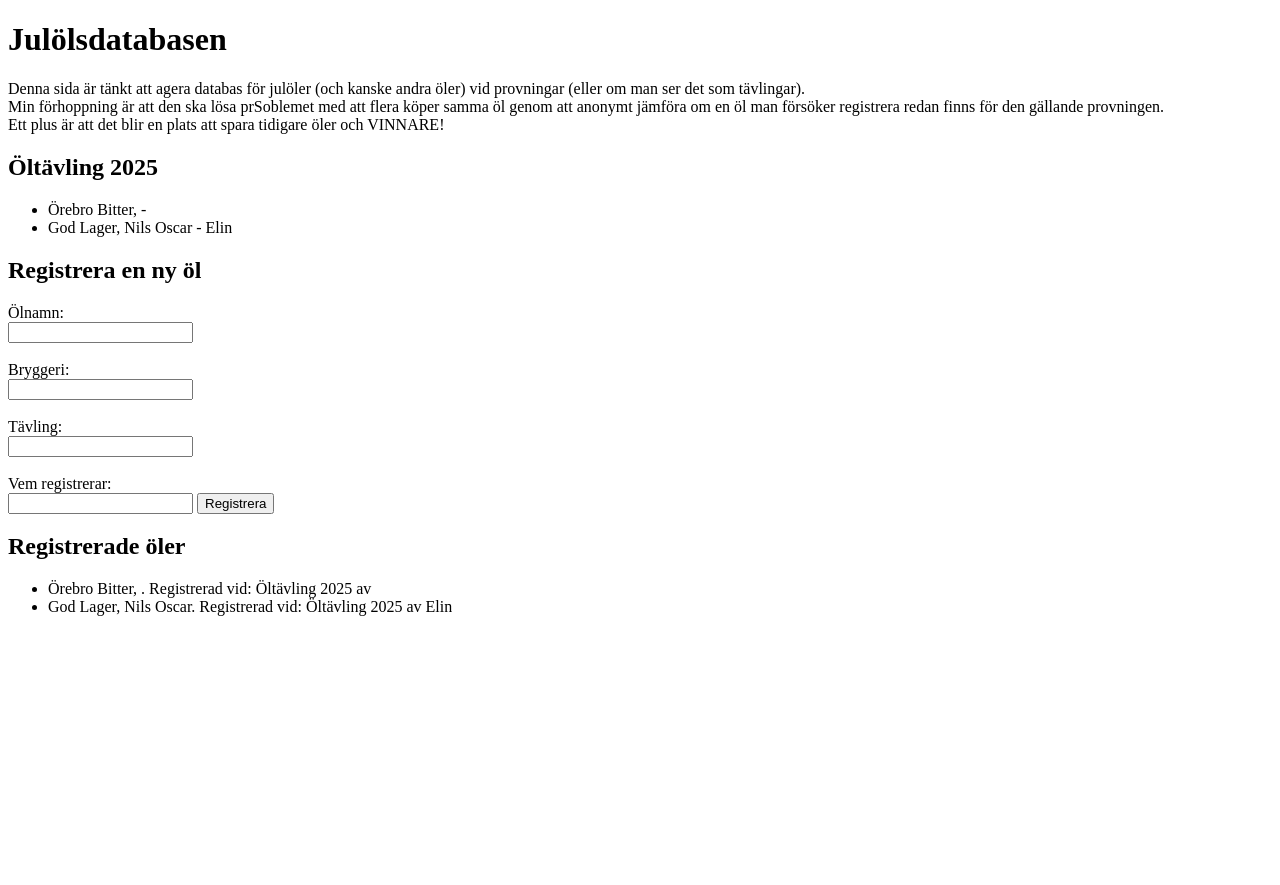
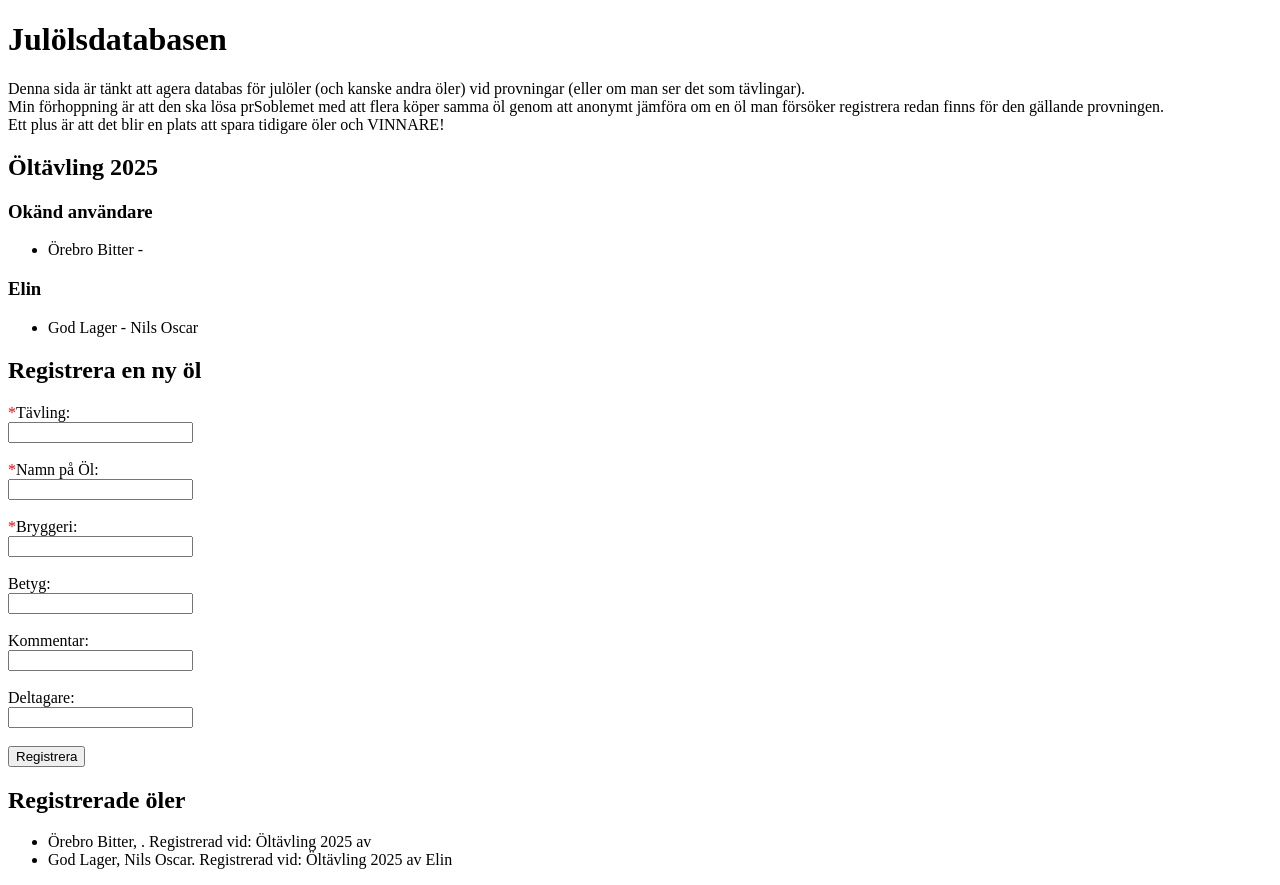
Before and after one commit to gstvsnd/Ol_databasen_ws, a Flask app: page / in a window 1280 px wide. Before the commit the page ends 616 px from the top, so only its background shows below. Run offline with Flask 3, Linux system fonts and the light colour scheme.

Commit message:
Lite mer genomtänkt

```diff
--- a/app.py
+++ b/app.py
@@ -14,12 +14,16 @@
 
 # Modell
 class Beer(db.Model):
-    id = db.Column(db.Integer, primary_key=True)
-    name = db.Column(db.String(100), nullable=False)
-    brewery = db.Column(db.String(100), nullable=False)
-    competition = db.Column(db.String(100), nullable=False)
-    sign = db.Column(db.String(100), nullable=True)
-    # Hur gör man om man vill lägga till kolumn?
+    # Viktigaste komponenterna
+    id = db.Column(db.Integer, primary_key=True)                  # ID
+    name = db.Column(db.String(100), nullable=False)              # Namn på Öl
+    brewery = db.Column(db.String(100), nullable=False)            # Bryggeri - ursprung
+    competition = db.Column(db.String(100), nullable=False)       # Tävlingsevenemang
+
+    # Info som kan vara kul (men inte nödvändig)
+    sign = db.Column(db.String(100), nullable=True)               # Vem som Bidrog med Ölen
+    score = db.Column(db.Float, nullable=True)                    # Betyg (kanske 1-10)
+    comment = db.Column(db.Text, nullable=True)                   # Kommentar (hur lång som hellst)
 
 # Databasen skapas
 with app.app_context():
@@ -29,16 +33,14 @@
 def index():
     beers = Beer.query.all()
 
-    comp_grouped_beers = defaultdict(list)
-    sign_grouped_beers = defaultdict(list)
+    grouped_beers = defaultdict(lambda: defaultdict(list))
+    for beer in beers:
+        grouped_beers[beer.competition][beer.sign].append(beer)
     # Listor kommer att behöva sorteras!
 
-    for beer in beers:
-        comp_grouped_beers[beer.competition].append(beer)
-        sign_grouped_beers[beer.sign].append(beer)
 
     # grouped_beers är en dict med key = sign, value = lista med beers
-    return render_template('index.html', beers=beers, comp_grouped_beers=comp_grouped_beers, sign_grouped_beers=sign_grouped_beers)
+    return render_template('index.html', beers=beers, grouped_beers=grouped_beers)
 
 @app.route('/add_beer', methods=['POST'])
 def add_beer():
--- a/templates/index.html
+++ b/templates/index.html
@@ -18,30 +18,43 @@
     </p>
 
     <!-- Skapa en tävlingsrubrik om ny tävling registreras -->
-    {% for competition, beers in comp_grouped_beers.items() %}
-    <h2>{{ competition if competition else "Okänd tävling" }}</h2>
-    <ul>
-        {% for beer in beers %}
-            <li>{{ beer.name }}, {{ beer.brewery }} - {{ beer.sign }}</li>
+    {% for competition, sign_dict in grouped_beers.items() %}
+        <h2>{{ competition if competition else "Okänd tävling" }}</h2>
+
+        <!-- Alla användare inom tävlingen -->
+        {% for sign, beers in sign_dict.items() %}
+            <h3>{{ sign if sign else "Okänd användare" }}</h3>
+            <ul>
+                {% for beer in beers %}
+                    <li>{{ beer.name }} - {{ beer.brewery }}</li>
+                {% endfor %}
+            </ul>
         {% endfor %}
-    </ul>
     {% endfor %}
+
 
     <h2>Registrera en ny öl</h2>
     <!-- Hämtar öl från användare och skickar denne till /add_beer som är en topic
      som hanteras i app.py -->
     <form method="POST" action="/add_beer">
-        <label for="name">Ölnamn:</label><br>
+        <label for="competition"><span style="color: red;">*</span>Tävling:</label><br>
+        <input type="text" id="competition" name="competition" required><br><br>
+
+        <label for="name"><span style="color: red;">*</span>Namn på Öl:</label><br>
         <input type="text" id="name" name="name" required><br><br>
 
-        <label for="brewery">Bryggeri:</label><br>
+        <label for="brewery"><span style="color: red;">*</span>Bryggeri:</label><br>
         <input type="text" id="brewery" name="brewery" required><br><br>
+        <!-- Ibland saknas bryggeri på Systembolagets webbsida -->
 
-        <label for="competition">Tävling:</label><br>
-        <input type="text" id="competition" name="competition" required><br><br>
+        <label for="score">Betyg:</label><br>
+        <input type="text" id="score" name="score"><br><br>
 
-        <label for="sign">Vem registrerar:</label><br>
-        <input type="text" id="sign" name="sign" required>
+        <label for="comment">Kommentar:</label><br>
+        <input type="text" id="comment" name="comment"><br><br>
+
+        <label for="sign">Deltagare:</label><br>
+        <input type="text" id="sign" name="sign"><br><br>
 
         <!-- Skulle kunna behövas en kod för att inte alla ska komma åt databasen -->
 
```
Also changed, not shown: instance/beers.db.
